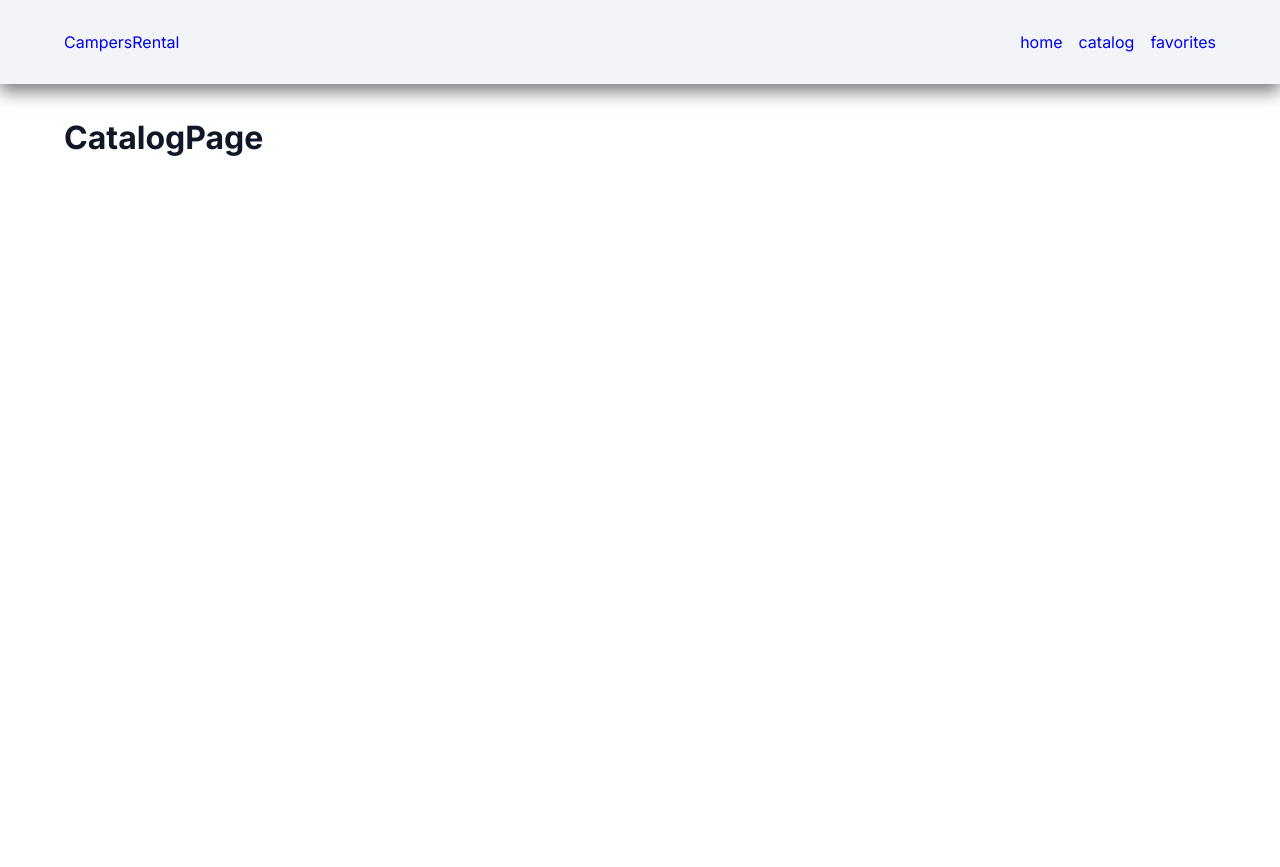
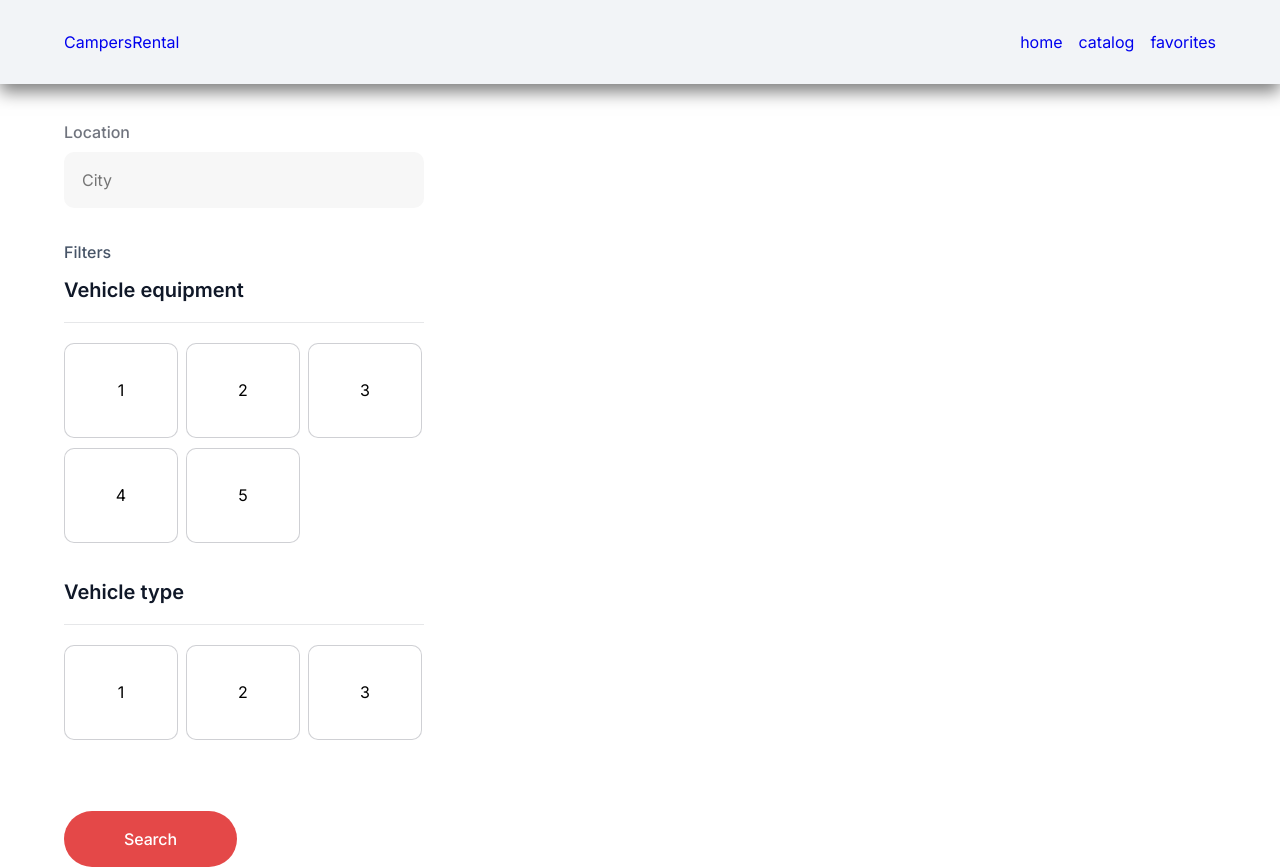
Before and after one commit to AndriyMerzlikin/campers-rental, a React (Vite) app: page /campers-rental/catalog in a window 1280 px wide. Before the commit the page ends 800 px from the top, so only its background shows below. Built offline with nearby package versions, Linux system fonts and the light colour scheme.

Commit message:
catalog-styled filters without svg

```diff
--- /dev/null
+++ b/src/components/Catalog/Catalog.jsx
@@ -0,0 +1,9 @@
+import { Filters } from "./Filters/Filters";
+
+export const Catalog = () => {
+  return (
+    <>
+      <Filters />
+    </>
+  );
+};
--- /dev/null
+++ b/src/components/Catalog/Filters/Filters.jsx
@@ -0,0 +1,69 @@
+import {
+  EquipmentFilterBox,
+  FilterButton,
+  FilterItem,
+  FilterTitle,
+  Filterlist,
+  FiltersText,
+  HorizontalLine,
+  LocationForm,
+  LocationInput,
+  LocationLabel,
+  SearchBtn,
+  TypeFilterBox,
+} from "./Filters.styled";
+
+export const Filters = () => {
+  return (
+    <div>
+      <LocationForm>
+        <LocationLabel>Location</LocationLabel>
+        <LocationInput
+          type="text"
+          id="location"
+          name="location"
+          placeholder="City"
+        />
+      </LocationForm>
+
+      <FiltersText>Filters</FiltersText>
+      <EquipmentFilterBox>
+        <FilterTitle>Vehicle equipment</FilterTitle>
+        <HorizontalLine />
+        <Filterlist>
+          <FilterItem>
+            <FilterButton>1</FilterButton>
+          </FilterItem>
+          <FilterItem>
+            <FilterButton>2</FilterButton>
+          </FilterItem>
+          <FilterItem>
+            <FilterButton>3</FilterButton>
+          </FilterItem>
+          <FilterItem>
+            <FilterButton>4</FilterButton>
+          </FilterItem>
+          <FilterItem>
+            <FilterButton>5</FilterButton>
+          </FilterItem>
+        </Filterlist>
+      </EquipmentFilterBox>
+      <TypeFilterBox>
+        <FilterTitle>Vehicle type</FilterTitle>
+        <HorizontalLine />
+        <Filterlist>
+          <FilterItem>
+            <FilterButton>1</FilterButton>
+          </FilterItem>
+          <FilterItem>
+            <FilterButton>2</FilterButton>
+          </FilterItem>
+          <FilterItem>
+            <FilterButton>3</FilterButton>
+          </FilterItem>
+        </Filterlist>
+      </TypeFilterBox>
+      <SearchBtn>Search</SearchBtn>
+    </div>
+  );
+};
--- /dev/null
+++ b/src/components/Catalog/Filters/Filters.styled.jsx
@@ -0,0 +1,108 @@
+import styled from "styled-components";
+
+export const LocationForm = styled.form`
+  width: 360px;
+  height: 88px;
+  box-sizing: border-box;
+  display: flex;
+  flex-direction: column;
+  gap: 8px;
+  margin-bottom: 32px;
+`;
+
+export const LocationLabel = styled.label`
+  font-weight: 500;
+  font-size: 16px;
+  line-height: 150%;
+  color: rgba(16, 24, 40, 0.6);
+`;
+
+export const LocationInput = styled.input`
+  font-weight: 400;
+  font-size: 16px;
+  line-height: 125%;
+  color: rgba(16, 24, 40, 0.6);
+
+  border-radius: 10px;
+  border: none;
+  padding: 18px 18px 18px 18px;
+  width: 360px;
+  height: 56px;
+  background: ${(p) => p.theme.colors.veryLightGrey};
+`;
+
+export const FiltersText = styled.h4`
+  font-weight: 500;
+  font-size: 16px;
+  line-height: 150%;
+  width: 48px;
+  color: ${(p) => p.theme.colors.grey};
+  margin-bottom: 14px;
+`;
+
+export const EquipmentFilterBox = styled.div`
+  /* border: 1px solid black; */
+  width: 360px;
+  height: 270px;
+  margin-bottom: 32px;
+`;
+
+export const FilterTitle = styled.h3`
+  font-weight: 600;
+  font-size: 20px;
+  line-height: 120%;
+  color: ${(p) => p.theme.colors.black};
+`;
+
+export const HorizontalLine = styled.hr`
+  border: none;
+  border-top: 1px solid rgba(16, 24, 40, 0.1);
+  width: 100%;
+  margin: 20px 0;
+`;
+
+export const TypeFilterBox = styled.div`
+  /* border: 1px solid black; */
+  width: 360px;
+  height: 167px;
+  margin-bottom: 64px;
+`;
+
+export const Filterlist = styled.ul`
+  display: flex;
+  flex-wrap: wrap;
+  gap: 10px 8px;
+`;
+
+export const FilterItem = styled.li`
+  width: 114px;
+  height: 95px;
+`;
+
+export const FilterButton = styled.button`
+  border: 1px solid rgba(16, 24, 40, 0.2);
+  border-radius: 10px;
+  background-color: #fff;
+  width: 100%;
+  height: 100%;
+`;
+
+export const SearchBtn = styled.button`
+  font-weight: 500;
+  font-size: 16px;
+  line-height: 150%;
+  letter-spacing: -0.01em;
+  color: #fff;
+
+  border: none;
+  border-radius: 200px;
+  padding: 16px 60px;
+  width: 173px;
+  height: 56px;
+  background: ${(p) => p.theme.colors.red};
+  transition: ${(p) => p.theme.transition};
+
+  &:hover {
+    background-color: #d84343;
+  }
+`;
--- a/src/pages/CatalogPage/CatalogPage.jsx
+++ b/src/pages/CatalogPage/CatalogPage.jsx
@@ -1,7 +1,9 @@
+import { Catalog } from "../../components/Catalog/Catalog";
+
 const CatalogPage = () => {
   return (
     <div>
-      <h1>CatalogPage</h1>
+      <Catalog />
     </div>
   );
 };
```
Also changed, not shown: src/components/Catalog/Catalog.styled.jsx (added).
